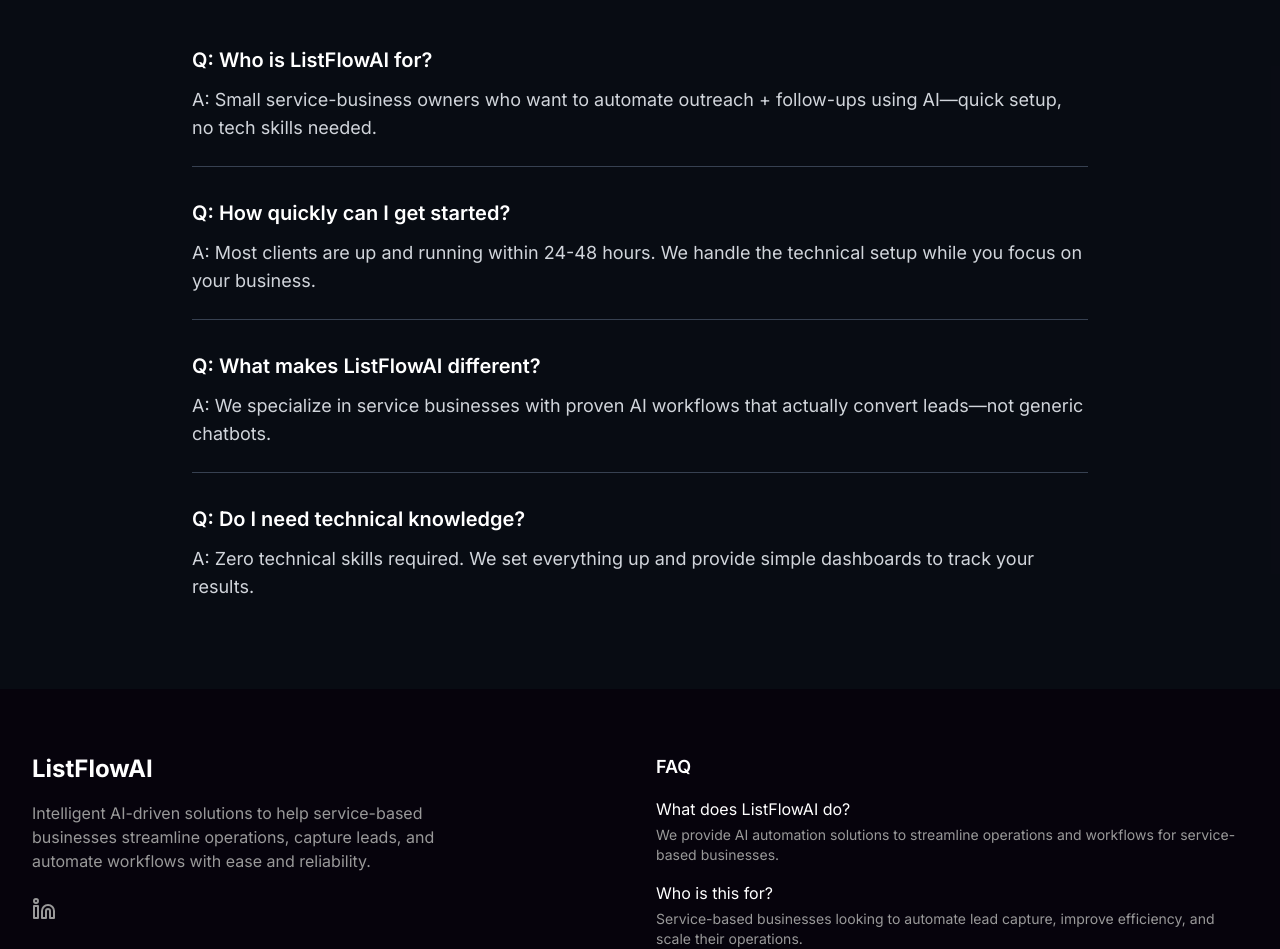
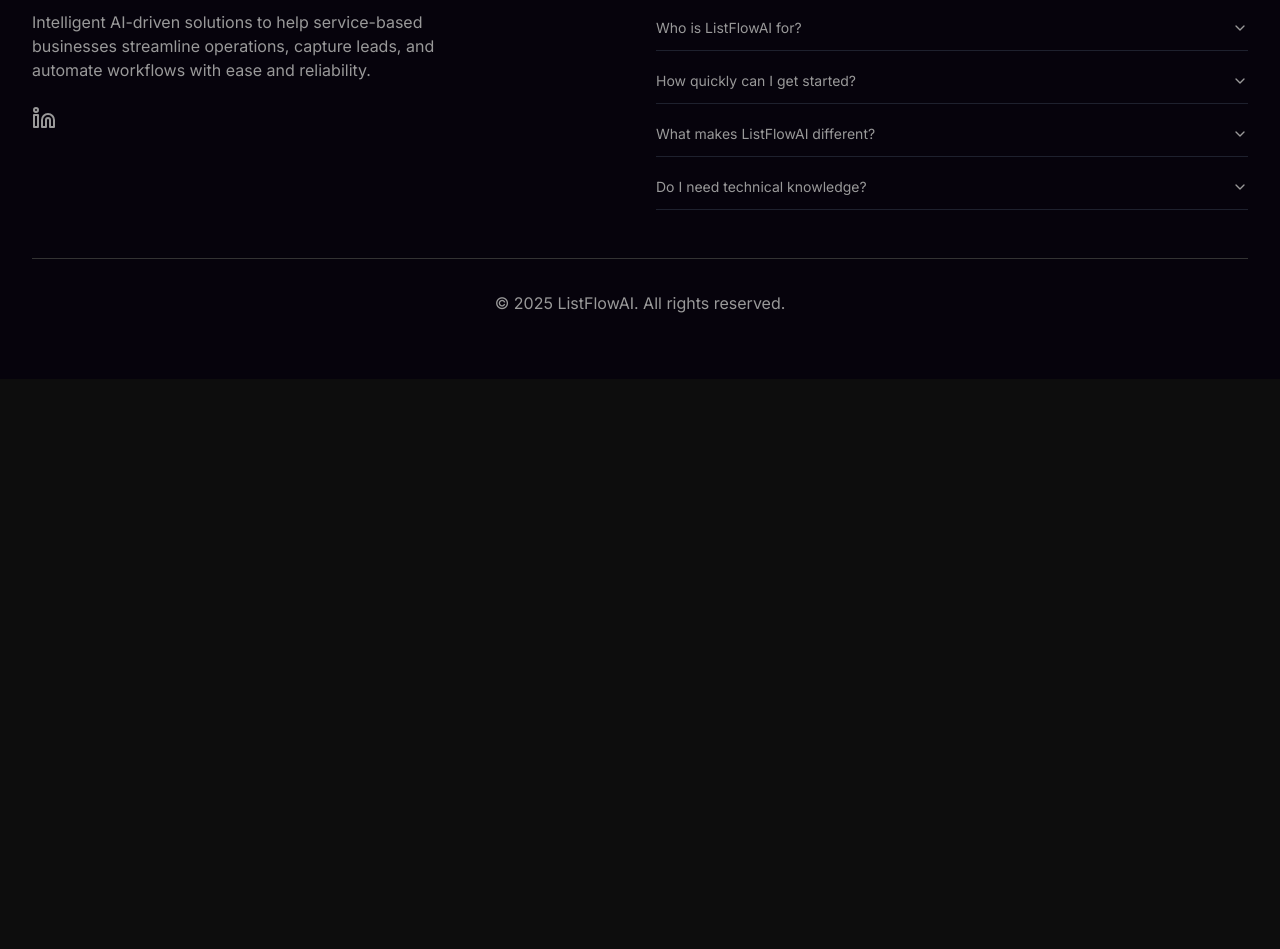
Before and after one commit to Oussamcsc/ListFlowAi-Website, a React (Vite) app: page / in a window 1280 px wide. Shown: the part 6285-7234 px from the top of the page. After the commit the page ends 6664 px from the top, so only its background shows below. Built offline with nearby package versions, Linux system fonts and the light colour scheme.

Commit message:
footer FAQ update

```diff
--- a/src/components/home.tsx
+++ b/src/components/home.tsx
@@ -1,5 +1,6 @@
-import React from "react";
+import React, { useState } from "react";
 import { motion } from "framer-motion";
+import { ChevronDown, ChevronUp } from "lucide-react";
 import Navigation from "./Navigation";
 import HeroSection from "./HeroSection";
 import ServicesSection from "./ServicesSection";
@@ -11,6 +12,73 @@ import ContactSection from "./ContactSection";
 const fadeIn = {
   hidden: { opacity: 0 },
   visible: { opacity: 1, transition: { duration: 0.6 } },
+};
+
+const FAQSection = () => {
+  const [openIndex, setOpenIndex] = useState<number | null>(null);
+
+  const faqs = [
+    {
+      question: "Who is ListFlowAI for?",
+      answer:
+        "Small service-business owners who want to automate outreach + follow-ups using AI—quick setup, no tech skills needed.",
+    },
+    {
+      question: "How quickly can I get started?",
+      answer:
+        "Most clients are up and running within 24-48 hours. We handle the technical setup while you focus on your business.",
+    },
+    {
+      question: "What makes ListFlowAI different?",
+      answer:
+        "We specialize in service businesses with proven AI workflows that actually convert leads—not generic chatbots.",
+    },
+    {
+      question: "Do I need technical knowledge?",
+      answer:
+        "Zero technical skills required. We set everything up and provide simple dashboards to track your results.",
+    },
+  ];
+
+  const toggleFAQ = (index: number) => {
+    setOpenIndex(openIndex === index ? null : index);
+  };
+
+  return (
+    <div>
+      <h4 className="text-lg font-semibold mb-4">FAQ</h4>
+      <div className="space-y-2">
+        {faqs.map((faq, index) => (
+          <div key={index} className="border-b border-gray-700/50">
+            <button
+              onClick={() => toggleFAQ(index)}
+              className="w-full flex items-center justify-between py-3 text-left hover:text-white transition-colors"
+            >
+              <span className="text-sm font-medium text-muted-foreground hover:text-white">
+                {faq.question}
+              </span>
+              {openIndex === index ? (
+                <ChevronUp className="h-4 w-4 text-muted-foreground" />
+              ) : (
+                <ChevronDown className="h-4 w-4 text-muted-foreground" />
+              )}
+            </button>
+            {openIndex === index && (
+              <motion.div
+                initial={{ opacity: 0, height: 0 }}
+                animate={{ opacity: 1, height: "auto" }}
+                exit={{ opacity: 0, height: 0 }}
+                transition={{ duration: 0.2 }}
+                className="pb-3"
+              >
+                <p className="text-sm text-muted-foreground">{faq.answer}</p>
+              </motion.div>
+            )}
+          </div>
+        ))}
+      </div>
+    </div>
+  );
 };
 
 const Home = () => {
@@ -66,58 +134,6 @@ const Home = () => {
         <ContactSection />
       </motion.div>
 
-      <motion.div
-        initial="hidden"
-        whileInView="visible"
-        viewport={{ once: true, amount: 0.2 }}
-        variants={fadeIn}
-        className="py-16 px-4 sm:px-6 lg:px-8 bg-gray-900/50"
-      >
-        <div className="max-w-4xl mx-auto">
-          <h2 className="text-3xl font-bold text-center mb-12">
-            Frequently Asked Questions
-          </h2>
-          <div className="space-y-8">
-            <div className="border-b border-gray-700 pb-6">
-              <h3 className="text-xl font-semibold text-white mb-3">
-                Q: Who is ListFlowAI for?
-              </h3>
-              <p className="text-gray-300 text-lg">
-                A: Small service-business owners who want to automate outreach +
-                follow-ups using AI—quick setup, no tech skills needed.
-              </p>
-            </div>
-            <div className="border-b border-gray-700 pb-6">
-              <h3 className="text-xl font-semibold text-white mb-3">
-                Q: How quickly can I get started?
-              </h3>
-              <p className="text-gray-300 text-lg">
-                A: Most clients are up and running within 24-48 hours. We handle
-                the technical setup while you focus on your business.
-              </p>
-            </div>
-            <div className="border-b border-gray-700 pb-6">
-              <h3 className="text-xl font-semibold text-white mb-3">
-                Q: What makes ListFlowAI different?
-              </h3>
-              <p className="text-gray-300 text-lg">
-                A: We specialize in service businesses with proven AI workflows
-                that actually convert leads—not generic chatbots.
-              </p>
-            </div>
-            <div className="pb-6">
-              <h3 className="text-xl font-semibold text-white mb-3">
-                Q: Do I need technical knowledge?
-              </h3>
-              <p className="text-gray-300 text-lg">
-                A: Zero technical skills required. We set everything up and
-                provide simple dashboards to track your results.
-              </p>
-            </div>
-          </div>
-        </div>
-      </motion.div>
-
       <motion.footer
         initial="hidden"
         whileInView="visible"
@@ -161,38 +177,7 @@ const Home = () => {
             </div>
           </div>
 
-          <div>
-            <h4 className="text-lg font-semibold mb-4">FAQ</h4>
-            <div className="space-y-4">
-              <div>
-                <h5 className="font-medium text-white mb-1">
-                  What does ListFlowAI do?
-                </h5>
-                <p className="text-sm text-muted-foreground">
-                  We provide AI automation solutions to streamline operations
-                  and workflows for service-based businesses.
-                </p>
-              </div>
-              <div>
-                <h5 className="font-medium text-white mb-1">
-                  Who is this for?
-                </h5>
-                <p className="text-sm text-muted-foreground">
-                  Service-based businesses looking to automate lead capture,
-                  improve efficiency, and scale their operations.
-                </p>
-              </div>
-              <div>
-                <h5 className="font-medium text-white mb-1">
-                  How do I get started?
-                </h5>
-                <p className="text-sm text-muted-foreground">
-                  Book a demo call to discuss your needs and see how our AI
-                  solutions can transform your business.
-                </p>
-              </div>
-            </div>
-          </div>
+          <FAQSection />
         </div>
 
         <div className="max-w-7xl mx-auto mt-12 pt-8 border-t border-border">
```
